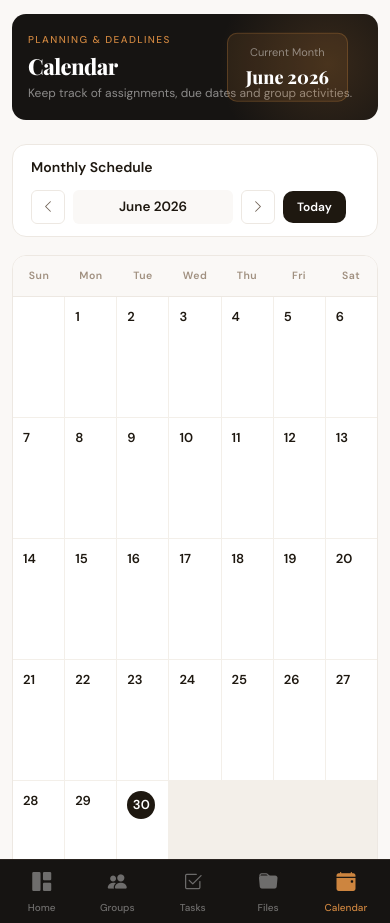
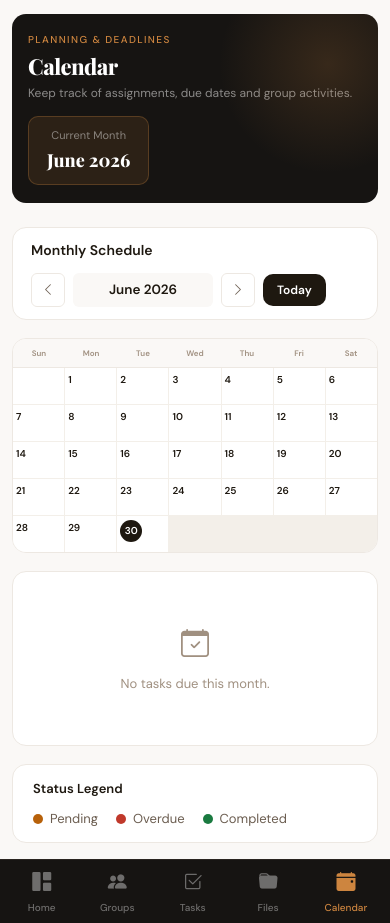
Before and after one commit to MothokaST10439690/studysync, a PHP site: page /calendar.php in a window 390 px wide. Shown: the part 56-979 px from the top of the page. Run offline with PHP 8.4, Linux system fonts and the light colour scheme; the visitor is signed in with stand-in values (Sample User, id 1); data that the repository does not hold is empty.

Commit message:
calanddar

```diff
--- a/public/calendar.php
+++ b/public/calendar.php
@@ -40,14 +40,189 @@ $nextMonth = $month + 1; $nextYear = $year;
 if ($nextMonth > 12) { $nextMonth = 1;  $nextYear++; }
 ?>
 
+<style>
+/* ── CALENDAR RESPONSIVE ─────────────────────────────────── */
+.cal-hero-month {
+    position: absolute;
+    right: 30px; top: 50%;
+    transform: translateY(-50%);
+    z-index: 1;
+    background: var(--copper-dim);
+    border: 1px solid var(--copper-border);
+    border-radius: 10px;
+    padding: 10px 18px;
+    text-align: center;
+}
+
+.cal-nav-bar {
+    padding: 12px 18px;
+    margin-bottom: 18px;
+    display: flex;
+    align-items: center;
+    justify-content: space-between;
+    gap: 12px;
+    flex-wrap: wrap;
+}
+
+.cal-nav-controls {
+    display: flex;
+    align-items: center;
+    gap: 8px;
+}
+
+.cal-month-label {
+    padding: 7px 16px;
+    background: var(--cream);
+    border-radius: 6px;
+    font-size: 13.5px;
+    font-weight: 600;
+    min-width: 140px;
+    text-align: center;
+}
+
+/* Calendar grid */
+.cal-weekdays {
+    display: grid;
+    grid-template-columns: repeat(7, 1fr);
+    background: var(--cream);
+    border-bottom: 1px solid var(--border);
+}
+
+.cal-weekday {
+    padding: 12px 0;
+    text-align: center;
+    font-size: 10.5px;
+    font-weight: 600;
+    color: var(--text-muted);
+    letter-spacing: .5px;
+}
+
+.cal-days {
+    display: grid;
+    grid-template-columns: repeat(7, 1fr);
+    gap: 1px;
+    background: var(--border-soft);
+}
+
+.cal-cell {
+    background: var(--card);
+    min-height: 100px;
+    padding: 8px;
+    transition: background .1s;
+    cursor: pointer;
+}
+
+.cal-cell:hover { background: var(--cream); }
+.cal-cell.empty { cursor: default; }
+.cal-cell.empty:hover { background: var(--card); }
+
+.cal-day-num {
+    font-size: 13px;
+    font-weight: 600;
+    color: var(--text-primary);
+    margin-bottom: 5px;
+    display: flex;
+    align-items: center;
+    justify-content: space-between;
+}
+
+.cal-day-circle {
+    width: 26px;
+    height: 26px;
+    border-radius: 50%;
+    background: var(--text-primary);
+    color: #fff;
+    display: flex;
+    align-items: center;
+    justify-content: center;
+    font-size: 12px;
+    font-weight: 700;
+}
+
+.cal-task-count {
+    background: var(--copper-dim);
+    color: var(--copper-dark);
+    border: 1px solid var(--copper-border);
+    font-size: 10px;
+    font-weight: 700;
+    padding: 1px 5px;
+    border-radius: 20px;
+}
+
+.cal-task-item {
+    display: flex;
+    align-items: center;
+    gap: 4px;
+    font-size: 11px;
+    color: var(--text-secondary);
+    margin-bottom: 2px;
+    overflow: hidden;
+}
+
+.cal-task-dot {
+    width: 6px;
+    height: 6px;
+    border-radius: 50%;
+    flex-shrink: 0;
+}
+
+.cal-task-label {
+    overflow: hidden;
+    white-space: nowrap;
+    text-overflow: ellipsis;
+}
+
+/* Mobile task list (shown instead of grid on small screens) */
+.cal-mobile-list { display: none; }
+
+/* ── RESPONSIVE ─────────────────────────────────────────── */
+@media (max-width: 700px) {
+    .cal-hero-month {
+        position: static;
+        transform: none;
+        display: inline-block;
+        margin-top: 14px;
+    }
+
+    .cal-weekday { font-size: 9px; padding: 8px 0; letter-spacing: 0; }
+
+    .cal-cell { min-height: 44px; padding: 5px 4px; }
+
+    .cal-day-num { font-size: 11px; margin-bottom: 2px; }
+
+    .cal-day-circle {
+        width: 22px;
+        height: 22px;
+        font-size: 10px;
+    }
+
+    /* Hide task titles on mobile — just show dot indicators */
+    .cal-task-label { display: none; }
+
+    .cal-task-item { justify-content: center; }
+
+    .cal-task-dot { width: 7px; height: 7px; }
+
+    /* Hide task count badge on very small cells */
+    .cal-task-count { display: none; }
+
+    /* Show mobile task list below calendar */
+    .cal-mobile-list { display: block; }
+}
+
+@media (max-width: 400px) {
+    .cal-cell { min-height: 36px; padding: 4px 3px; }
+    .cal-weekday { font-size: 8px; }
+    .cal-day-num { font-size: 10px; }
+}
+</style>
+
 <!-- ── HERO ───────────────────────────────────────────────── -->
 <div class="page-hero" style="margin-bottom:24px;">
     <div class="page-hero-eyebrow">Planning & Deadlines</div>
     <div class="page-hero-title">Calendar</div>
     <div class="page-hero-sub">Keep track of assignments, due dates and group activities.</div>
-    <div style="position:absolute;right:30px;top:50%;transform:translateY(-50%);z-index:1;
-                background:var(--copper-dim);border:1px solid var(--copper-border);
-                border-radius:10px;padding:10px 18px;text-align:center;">
+    <div class="cal-hero-month">
         <div style="font-size:11px;color:rgba(255,255,255,.45);margin-bottom:3px;">Current Month</div>
         <div style="font-family:'Playfair Display',serif;font-size:18px;font-weight:800;color:#fff;">
             <?= date('F Y', $firstDay) ?>
@@ -55,27 +230,21 @@ if ($nextMonth > 12) { $nextMonth = 1;  $nextYear++; }
     </div>
 </div>
 
-<!-- ── NAV ───────────────────────────────────────────────── -->
-<div class="card" style="padding:12px 18px;margin-bottom:18px;display:flex;align-items:center;
-                          justify-content:space-between;gap:12px;flex-wrap:wrap;">
+<!-- ── NAV BAR ───────────────────────────────────────────── -->
+<div class="card cal-nav-bar">
     <div style="font-size:14px;font-weight:600;">Monthly Schedule</div>
-    <div style="display:flex;align-items:center;gap:8px;">
+    <div class="cal-nav-controls">
         <a href="?month=<?= $prevMonth ?>&year=<?= $prevYear ?>"
            style="width:34px;height:34px;border-radius:6px;border:1px solid var(--border);
                   background:var(--card);display:flex;align-items:center;justify-content:center;
-                  color:var(--text-secondary);text-decoration:none;transition:background .15s;"
-           onmouseover="this.style.background='var(--cream)'" onmouseout="this.style.background='var(--card)'">
+                  color:var(--text-secondary);text-decoration:none;">
             <i class="bi bi-chevron-left" style="font-size:13px;"></i>
         </a>
-        <div style="padding:7px 16px;background:var(--cream);border-radius:6px;font-size:13.5px;
-                    font-weight:600;min-width:160px;text-align:center;">
-            <?= date('F Y', $firstDay) ?>
-        </div>
+        <div class="cal-month-label"><?= date('F Y', $firstDay) ?></div>
         <a href="?month=<?= $nextMonth ?>&year=<?= $nextYear ?>"
            style="width:34px;height:34px;border-radius:6px;border:1px solid var(--border);
                   background:var(--card);display:flex;align-items:center;justify-content:center;
-                  color:var(--text-secondary);text-decoration:none;transition:background .15s;"
-           onmouseover="this.style.background='var(--cream)'" onmouseout="this.style.background='var(--card)'">
+                  color:var(--text-secondary);text-decoration:none;">
             <i class="bi bi-chevron-right" style="font-size:13px;"></i>
         </a>
         <a href="calendar.php" class="btn-primary" style="font-size:12px;padding:7px 14px;">Today</a>
@@ -83,63 +252,110 @@ if ($nextMonth > 12) { $nextMonth = 1;  $nextYear++; }
 </div>
 
 <!-- ── CALENDAR GRID ──────────────────────────────────────── -->
-<div class="card" style="margin-bottom:18px;">
+<div class="card" style="margin-bottom:18px;overflow:hidden;">
 
     <!-- Weekday headers -->
-    <div style="display:grid;grid-template-columns:repeat(7,1fr);background:var(--cream);border-bottom:1px solid var(--border);">
+    <div class="cal-weekdays">
         <?php foreach (['Sun','Mon','Tue','Wed','Thu','Fri','Sat'] as $wd): ?>
-        <div style="padding:12px 0;text-align:center;font-size:10.5px;font-weight:600;
-                    color:var(--text-muted);letter-spacing:.5px;"><?= $wd ?></div>
+        <div class="cal-weekday"><?= $wd ?></div>
         <?php endforeach; ?>
     </div>
 
     <!-- Day cells -->
-    <div style="display:grid;grid-template-columns:repeat(7,1fr);gap:1px;background:var(--border-soft);">
+    <div class="cal-days">
         <?php foreach ($calendar as $day):
             $currentDay = $isTodayMonth && $day === $today;
             $hasTasks   = $day && isset($tasksByDay[$day]);
         ?>
-        <div style="background:var(--card);min-height:120px;padding:10px;
-                    transition:background .1s;<?= $day ? 'cursor:pointer;' : '' ?>"
-             onmouseover="<?= $day ? "this.style.background='var(--cream)'" : '' ?>"
-             onmouseout="<?= $day ? "this.style.background='var(--card)'" : '' ?>">
+        <div class="cal-cell <?= !$day ? 'empty' : '' ?>">
+            <?php if ($day): ?>
 
-            <?php if ($day): ?>
-                <div style="display:flex;align-items:center;justify-content:space-between;margin-bottom:6px;">
-                    <span style="
-                        <?= $currentDay
-                            ? 'width:28px;height:28px;border-radius:50%;background:var(--text-primary);color:#fff;display:flex;align-items:center;justify-content:center;font-size:13px;font-weight:700;'
-                            : 'font-size:13px;font-weight:600;color:var(--text-primary);' ?>
-                    "><?= $day ?></span>
+                <div class="cal-day-num">
+                    <?php if ($currentDay): ?>
+                        <span class="cal-day-circle"><?= $day ?></span>
+                    <?php else: ?>
+                        <span><?= $day ?></span>
+                    <?php endif; ?>
                     <?php if ($hasTasks): ?>
-                        <span style="background:var(--copper-dim);color:var(--copper-dark);border:1px solid var(--copper-border);
-                                     font-size:10px;font-weight:700;padding:1px 6px;border-radius:20px;">
-                            <?= count($tasksByDay[$day]) ?>
-                        </span>
+                        <span class="cal-task-count"><?= count($tasksByDay[$day]) ?></span>
                     <?php endif; ?>
                 </div>
 
                 <?php if ($hasTasks): ?>
-                    <div style="display:flex;flex-direction:column;gap:3px;">
-                        <?php foreach ($tasksByDay[$day] as $task):
+                    <div>
+                        <?php foreach (array_slice($tasksByDay[$day], 0, 3) as $task):
                             $isDone    = $task['status'] === 'done';
                             $isOverdue = !$isDone && strtotime($task['due_date']) < strtotime('today');
                             $dotColor  = $isDone ? 'var(--green)' : ($isOverdue ? 'var(--red)' : 'var(--amber)');
                         ?>
-                        <div title="<?= htmlspecialchars($task['title']) ?>"
-                             style="display:flex;align-items:center;gap:5px;font-size:11.5px;color:var(--text-secondary);">
-                            <span style="width:6px;height:6px;border-radius:50%;background:<?= $dotColor ?>;flex-shrink:0;"></span>
-                            <span style="overflow:hidden;white-space:nowrap;text-overflow:ellipsis;">
-                                <?= htmlspecialchars(mb_substr($task['title'], 0, 18)) ?>
-                            </span>
+                        <div class="cal-task-item" title="<?= htmlspecialchars($task['title']) ?>">
+                            <span class="cal-task-dot" style="background:<?= $dotColor ?>;"></span>
+                            <span class="cal-task-label"><?= htmlspecialchars(mb_substr($task['title'], 0, 16)) ?></span>
                         </div>
                         <?php endforeach; ?>
                     </div>
                 <?php endif; ?>
+
             <?php endif; ?>
         </div>
         <?php endforeach; ?>
     </div>
+</div>
+
+<!-- ── MOBILE TASK LIST ───────────────────────────────────── -->
+<!-- Shows on mobile instead of tiny calendar task labels -->
+<div class="cal-mobile-list">
+    <?php
+    $hasAnyTasks = false;
+    foreach ($tasksByDay as $day => $tasks) {
+        if (!empty($tasks)) { $hasAnyTasks = true; break; }
+    }
+    ?>
+
+    <?php if ($hasAnyTasks): ?>
+    <div class="card" style="margin-bottom:18px;">
+        <div class="panel-header">
+            <div>
+                <div class="panel-title">Tasks this month</div>
+                <div class="panel-sub"><?= date('F Y', $firstDay) ?></div>
+            </div>
+        </div>
+        <?php
+        ksort($tasksByDay);
+        foreach ($tasksByDay as $day => $tasks):
+            foreach ($tasks as $task):
+                $isDone    = $task['status'] === 'done';
+                $isOverdue = !$isDone && strtotime($task['due_date']) < strtotime('today');
+                $pillClass = $isDone ? 'pill-done' : ($isOverdue ? 'pill-overdue' : 'pill-pending');
+                $label     = $isDone ? 'Done' : ($isOverdue ? 'Overdue' : 'Pending');
+                $pipColor  = $isDone ? 'var(--green)' : ($isOverdue ? 'var(--red)' : 'var(--amber)');
+        ?>
+        <div style="display:flex;align-items:center;gap:12px;padding:11px 18px;
+                    border-bottom:1px solid var(--border-soft);">
+            <div style="width:8px;height:8px;border-radius:50%;background:<?= $pipColor ?>;flex-shrink:0;"></div>
+            <div style="flex:1;min-width:0;">
+                <div style="font-size:13px;font-weight:500;<?= $isDone ? 'text-decoration:line-through;color:var(--text-muted);':'' ?>">
+                    <?= htmlspecialchars($task['title']) ?>
+                </div>
+                <div style="font-size:11px;color:var(--text-muted);margin-top:2px;">
+                    <?= date('d M', strtotime($task['due_date'])) ?>
+                    <?php if (!empty($task['group_name'])): ?>
+                     · <?= htmlspecialchars($task['group_name']) ?>
+                    <?php endif; ?>
+                </div>
+            </div>
+            <span class="pill <?= $pillClass ?>"><?= $label ?></span>
+        </div>
+        <?php endforeach; endforeach; ?>
+    </div>
+    <?php else: ?>
+    <div class="card" style="margin-bottom:18px;">
+        <div class="empty-state">
+            <i class="bi bi-calendar-check" style="font-size:28px;display:block;margin-bottom:8px;color:var(--text-muted);"></i>
+            <p>No tasks due this month.</p>
+        </div>
+    </div>
+    <?php endif; ?>
 </div>
 
 <!-- ── LEGEND ─────────────────────────────────────────────── -->
@@ -147,18 +363,18 @@ if ($nextMonth > 12) { $nextMonth = 1;  $nextYear++; }
     <div style="font-size:13px;font-weight:600;margin-bottom:10px;">Status Legend</div>
     <div style="display:flex;flex-wrap:wrap;gap:18px;font-size:13px;color:var(--text-secondary);">
         <div style="display:flex;align-items:center;gap:7px;">
-            <span style="width:10px;height:10px;border-radius:50%;background:var(--amber);"></span> Pending
+            <span style="width:10px;height:10px;border-radius:50%;background:var(--amber);flex-shrink:0;"></span> Pending
         </div>
         <div style="display:flex;align-items:center;gap:7px;">
-            <span style="width:10px;height:10px;border-radius:50%;background:var(--red);"></span> Overdue
+            <span style="width:10px;height:10px;border-radius:50%;background:var(--red);flex-shrink:0;"></span> Overdue
         </div>
         <div style="display:flex;align-items:center;gap:7px;">
-            <span style="width:10px;height:10px;border-radius:50%;background:var(--green);"></span> Completed
+            <span style="width:10px;height:10px;border-radius:50%;background:var(--green);flex-shrink:0;"></span> Completed
         </div>
     </div>
 </div>
 
 <?php
 $page_content = ob_get_clean();
-require 'layout.php';
+require __DIR__ . '/layout.php';
 ?>
```
